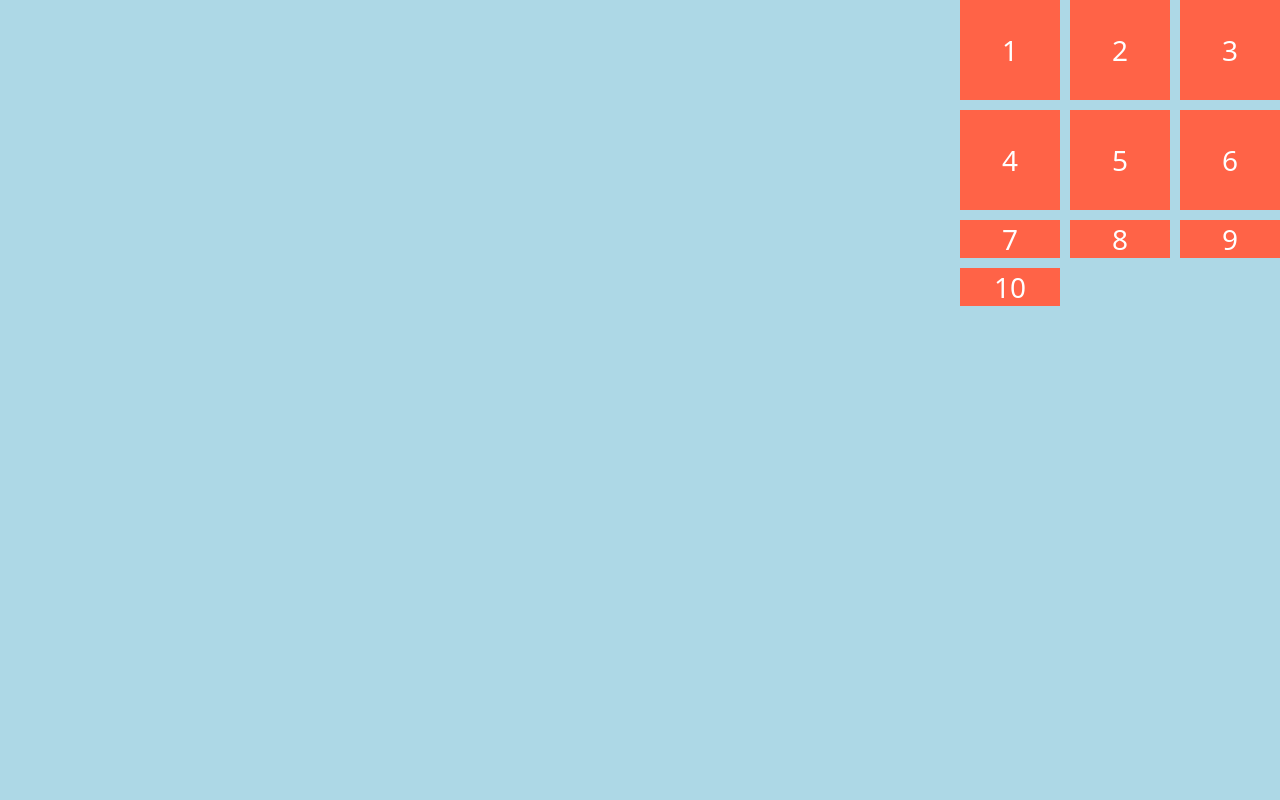
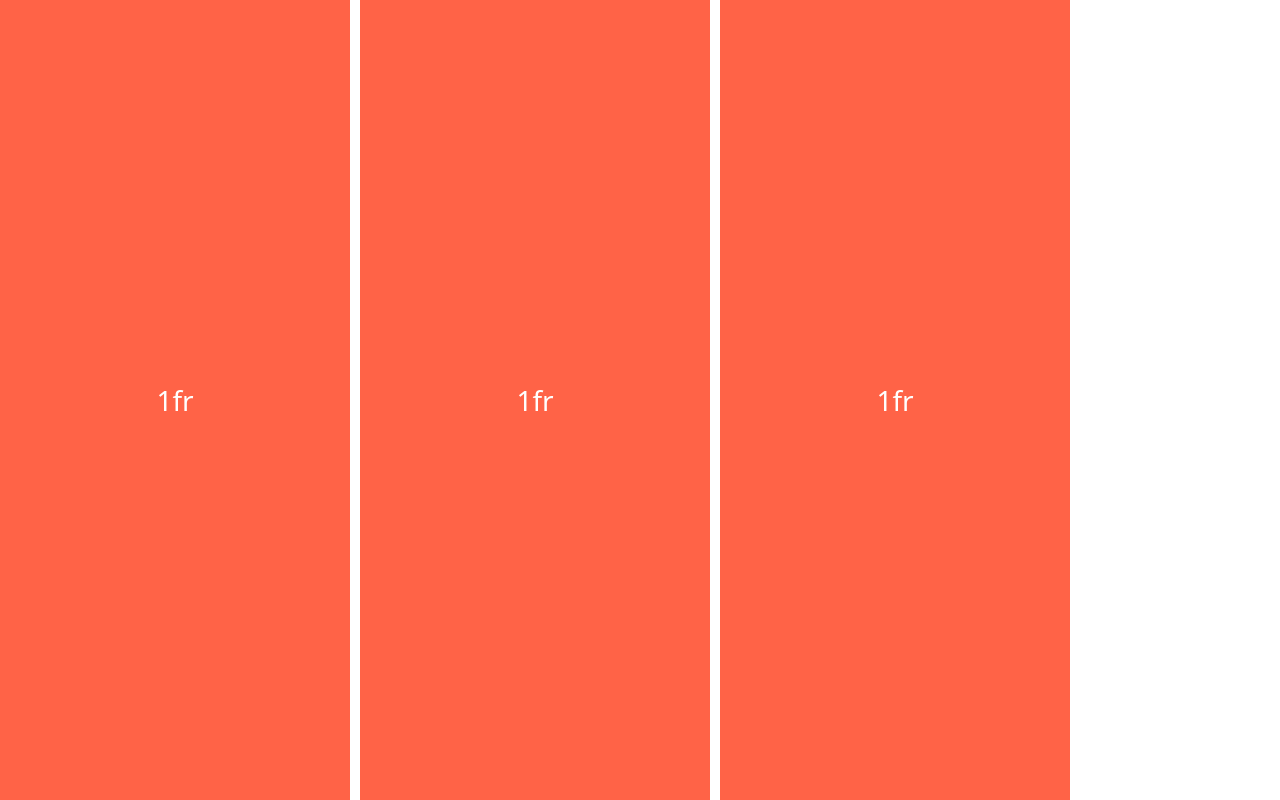
Before and after one commit to SummerDHLee/css-layout-masterclass, a plain HTML site: page index.html in a window 1280 px wide. Drawn offline with Linux system fonts and the light colour scheme.

Commit message:
Lec #3.9

```diff
--- a/index.html
+++ b/index.html
@@ -8,16 +8,9 @@
   </head>
   <body>
     <div class="father">
-      <div class="child">1</div>
-      <div class="child">2</div>
-      <div class="child">3</div>
-      <div class="child">4</div>
-      <div class="child">5</div>
-      <div class="child">6</div>
-      <div class="child">7</div>
-      <div class="child">8</div>
-      <div class="child">9</div>
-      <div class="child">10</div>
+      <div class="child">1fr</div>
+      <div class="child">1fr</div>
+      <div class="child">1fr</div>
     </div>
   </body>
 </html>
--- a/style.css
+++ b/style.css
@@ -9,12 +9,7 @@
   display: grid;
   gap: 10px;
   height: 100vh;
-  grid-template-columns: repeat(3, 100px);
-  grid-template-rows: repeat(2, 100px);
-  background-color: lightblue;
-  /* justify-content: space-between;
-  align-content: center; */
-  place-content: start end;
+  grid-template-columns: repeat(3, minmax(300px, 350px));
 }
 
 .child {
```
